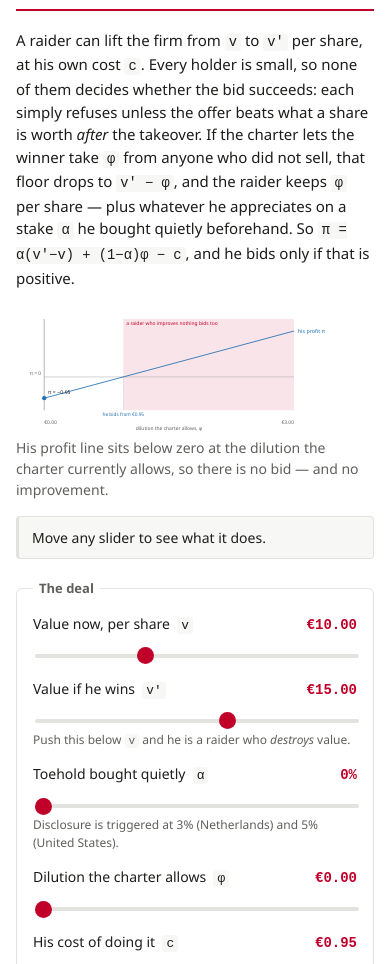
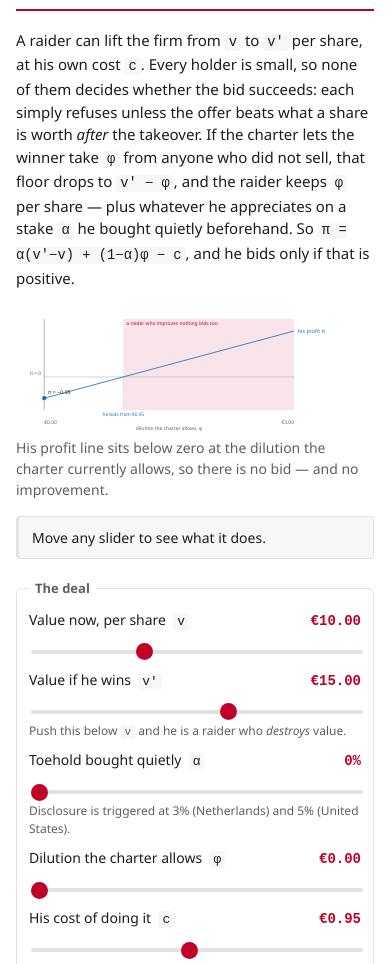
Before and after one commit to contest27/acf-2026, a plain HTML site: page L41-free-rider-explorer.html in a window 390 px wide. Shown: the part 133-1097 px from the top of the page. Drawn offline with Linux system fonts and the light colour scheme.

Commit message:
Bigger graphs: fixed 300px slider column, page width 980->1200, compact rows; fix mobile compaction specificity
Co-Authored-By: Claude Fable 5 <noreply@anthropic.com>

```diff
--- a/L41-free-rider-explorer.html
+++ b/L41-free-rider-explorer.html
@@ -52,7 +52,7 @@
   body{margin:0;padding:24px 16px 48px;background:var(--bg);color:var(--ink);
        font-family:"Fira Sans","Segoe UI",system-ui,-apple-system,sans-serif;
        line-height:1.5;font-size:16px}
-  .wrap{max-width:980px;margin:0 auto}
+  .wrap{max-width:1200px;margin:0 auto}
   .sr-only{position:absolute;width:1px;height:1px;padding:0;margin:-1px;
            overflow:hidden;clip:rect(0,0,0,0);white-space:nowrap;border:0}
   header{border-bottom:2px solid var(--rugred);padding-bottom:12px;margin-bottom:18px}
@@ -63,17 +63,21 @@
   .lead{margin:0 0 20px;font-size:15px}
   code{font-family:"Fira Mono",ui-monospace,monospace;font-size:.92em;
        background:var(--panel);padding:1px 4px;border-radius:3px}
-  .grid{display:grid;grid-template-columns:5fr 6fr;gap:20px;margin-bottom:20px;align-items:start}
+  .grid{display:grid;grid-template-columns:300px minmax(0,1fr);gap:20px;margin-bottom:20px;align-items:start}
   .figcol{align-self:stretch;min-width:0}
   .figstick{position:sticky;top:12px}
   .figcol figure{margin:0}
   .ctrlcol .verdict{margin-top:14px}
+  .ctrlcol .row{margin-bottom:10px}
+  .ctrlcol fieldset{padding:12px 14px 4px}
+  .lead{max-width:80ch}
+  .qs{max-width:90ch}
   @media (max-width:820px){
     .grid{grid-template-columns:1fr}
     .figcol{order:-1}
     .figstick{position:static}
-    .row{margin-bottom:9px}
-    fieldset{padding:10px 12px 4px}
+    .ctrlcol .row{margin-bottom:9px}
+    .ctrlcol fieldset{padding:10px 12px 4px}
   }
   fieldset{border:1px solid var(--line);border-radius:6px;padding:14px 16px 6px;margin:0}
   legend{font-size:13px;font-weight:600;color:var(--muted);padding:0 6px}
```
Also changed, not shown: L36-miller-clawback-explorer.html (+8 -4 lines), L37-debt-capacity-explorer.html (+8 -4 lines), L38-net-worth-multiplier-explorer.html (+8 -4 lines), L39-manager-wedge-explorer.html (+8 -4 lines), L42-deposit-insurance-explorer.html (+8 -4 lines), L43-inside-equity-explorer.html (+8 -4 lines).
